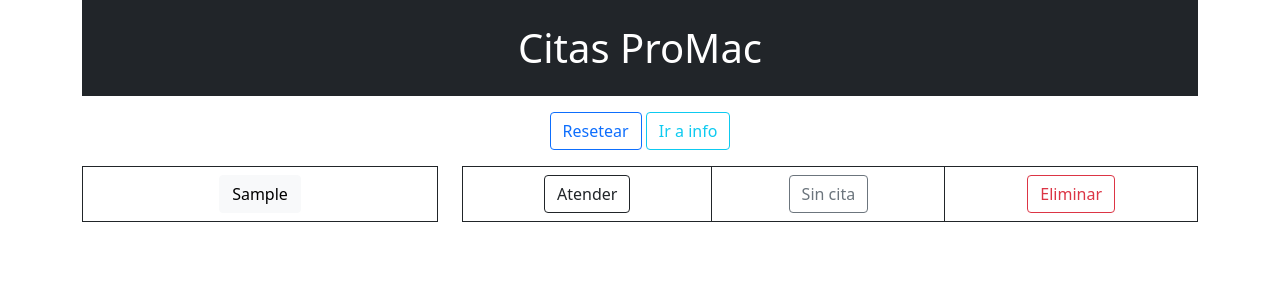
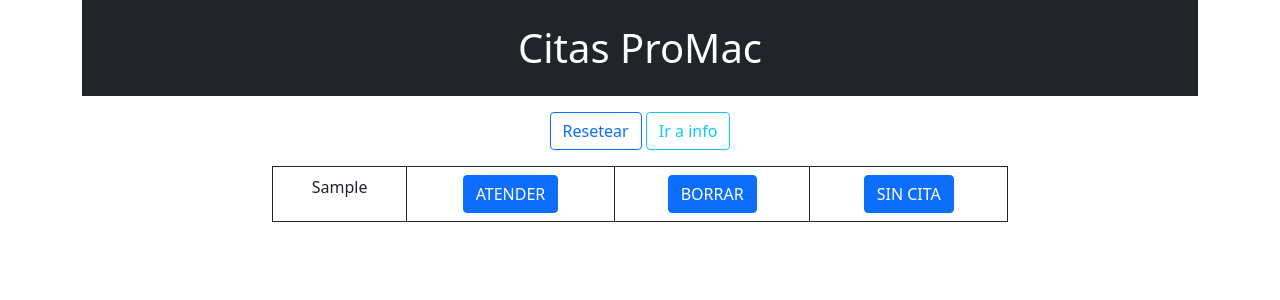
Before and after one commit to adrian2405/sin_cita, a PHP site: page / in a window 1280 px wide. Shown: the top 300 px of the page. Run offline with PHP 8.4, Linux system fonts and the light colour scheme; tables that the repository leaves empty or names only in its code hold one stand-in row (values such as "Sample post"); lists and menus that the app fills with data are empty; some libraries are stand-ins or nearby versions.

Commit message:
menos codigo mas chachi

```diff
--- a/conexion.php
+++ b/conexion.php
@@ -1,6 +1,6 @@
 <?php
     $servername = "localhost";
-    $database = "sin_cita";
+    $database = "promacturnos";
     $username = "root";
     $password = "";
     // Create connection
--- a/index.php
+++ b/index.php
@@ -28,6 +28,16 @@
 
 ?>
 
+
+
+
+
+
+
+
+
+
+
 <!doctype html>
 <html lang="en">
 
@@ -37,6 +47,7 @@
     <link href="https://cdn.jsdelivr.net/npm/bootstrap@5.0.0-beta2/dist/css/bootstrap.min.css" rel="stylesheet" integrity="sha384-BmbxuPwQa2lc/FVzBcNJ7UAyJxM6wuqIj61tLrc4wSX0szH/Ev+nYRRuWlolflfl" crossorigin="anonymous">
     <link rel="stylesheet" href="styles/style.css">
     <title>Panel de control</title>
+    <script src="https://code.jquery.com/jquery-3.6.0.min.js" integrity="sha256-/xUj+3OJU5yExlq6GSYGSHk7tPXikynS7ogEvDej/m4=" crossorigin="anonymous"></script>
 </head>
 
 <body>
@@ -58,47 +69,13 @@
 
     </div>
 
-        <div class="col-4">
-        <table class="table table-bordered table-hover border-dark text-center" id="example">
+        <div class="col-8">
 
-        </table>
+        <table class="table table-bordered table-hover border-dark text-center" id="example"></table>
 
         </div>
 
         <div class="col-8">
-
-        <table class="table table-bordered table-hover border-dark text-center" id="example_2">
-
-        <?php
-
-        //Función que recorre la tabla de la base de datos y lo muestra en una tabla html
-
-        while($row = mysqli_fetch_array($result))
-        {
-
-        ?>
-            <tr>
-
-            <!-- Pendiente modificar botones para que envíen las variables a info.php -->
-            <form method="POST" action="">
-            <td><input type="submit" name="insert" value="Atender" class="btn btn-outline-dark" /></td>
-            </form>
-            <td><button type='button' class='btn btn-outline-secondary'>Sin cita</button></td>
-            <td><a class="btn btn-outline-danger" href="borrar.php? id=<?php echo $row["id"];?>"> Eliminar</a></td>
-            </tr>
-        <?php
-        }
-
-        if(isset($_POST['insert'])){
-
-            $insert = "INSERT INTO horarios_info VALUES (".$row['hora'].") WHERE 'id' = ".$row['id']."";
-            $result = mysqli_query($conn, $insert);
-
-        }
-
-        ?>
-
-        </table>
 
         </div>
 
@@ -111,7 +88,28 @@
 
 </body>
 
+
+
+
+
+
+
+
+
+
+
+
+
+
+
+
 <script>
+
+
+
+
+
+
 
     var contenido = document.querySelector('#example');
 
@@ -125,25 +123,188 @@
 
             }
 
+
+/***************
+
+AQUI SE CREA LA TABLA
+
+CADA BOTON TIENE UN EVENTO QUE LANZA SU FUNCION CORRESPONDIENTE
+
+CADA FUNCION OBTIENE LA HORA A LA QUE HACE REFERENCIA ESE BOTON POR EL ATRIBUTO NAME
+
+
+ */
+
             function tabla (data){
 
 
                 contenido.innerHTML = ''
+
+
                 for(let valor of data){
+
+
 
                         contenido.innerHTML += `
 
                         <tr>
-                        <th scope="col">  <button type='button' class='btn btn-light'>${valor.hora}  </button></th>
+                        <td scope="col">  ${valor.hora} </td>
+
+                        <td scope="col">
+
+                        <form method="post">
+                        <input type="button" onclick="attending(this.name)" name="${valor.hora}" class="btn btn-primary" value="ATENDER" id="A${valor.hora}">
+                        </form>
+
+                        </td>
+
+                        <td scope="col">
+
+                        <form method="post">
+                        <input type="button" onclick="deleteAppointment(this.name)" name="${valor.hora}" class="btn btn-primary" value="BORRAR" id="D${valor.hora}">
+                        </form>
+
+                        </td>
+
+
+                        <td scope="col">
+
+                        <form method="post">
+                        <input type="button" onclick="notAppointment(this.name)" name="${valor.hora}" class="btn btn-primary" value="SIN CITA" id="S${valor.hora}">
+                        </form>
+
+                        </td>
+
                         </tr>
 
-                        `
-                }
+                        `;
 
-            }
+
+
+
+                }//FIN BUCLE
+
+            }//FIN METODO
+
 
 traer();
 
+
+
+
+
+
+
+
+
+function deleteAppointment (name){
+
+//AQUI VA EL ALGORITMO DE ABAJO
+alert('BORRANDO A ' + name)
+
+}
+
+
+
+function notAppointment (name){
+
+//AQUI VA EL ALGORITMO DE ABAJO
+alert('SIN CITA  ' + name)
+
+}
+
+
+
+
+function attending (name){
+
+//AQUI VA EL ALGORITMO DE ABAJO
+alert('ATENDIENDO A ' + name)
+
+}
+
+
+
+
+
+
+//ESTE ES EL ALGORITMO QUE VA EN LAS FUNCIONES DE ATENDER, BORRAR Y SIN CITA
+
+//SOLO HAY QUE EDITARLO Y USAR SOLO LO QUE NOSOTROS NECESITAMOS PARA NUESTRO PROYECTO
+
+//LA IDEA DE ESTE ALGORITMO ES MEDIANTE JQUERY Y AJAX ENVIAR LA HORA AL PHP CORRESPONDIENTE
+
+//EN ESE PHP SE RECOGE LA HORA Y SE HACE LO QUE SE TENGA QUE HACER
+
+//TE DEJO EL LINK DE DONDE SE MUESTRA COMO FUNCIONA
+//CODIGO: https://www.studentstutorial.com/ajax/insert-data
+//VIDEO: https://www.youtube.com/watch?v=DqYbcjj9M2U&t=66s
+
+//PERO OJOO!!! NO PODEMOS COPIARLO TAL CUAL, HAY QUE ADAPTARLO A LO NUESTRO
+
+//SOLO CON LO QUE COPIE AQUI ABAJO DEBERIA FURULAR JEJE
+
+// ***** VAMOS ADRIAN SOMOS DIOSES DE LA PROGRAMACION XD *******
+
+/*
+
+$(document).ready(function() {
+
+
+$.ajax({
+				url: "save.php",
+				type: "POST",
+				data: {
+					name: name
+				},
+				cache: false,
+				success: function(dataResult){
+					var dataResult = JSON.parse(dataResult);
+					if(dataResult.statusCode==200){
+						$("#butsave").removeAttr("disabled");
+						$('#fupForm').find('input:text').val('');
+						$("#success").show();
+						$('#success').html('Data added successfully !');
+					}
+					else if(dataResult.statusCode==201){
+					   alert("Error occured !");
+					}
+
+				}
+			});
+
+
+
+});
+
+ */
+
+
+
+
 </script>
 
+
+
+
+
+
+
+
+
+
+
+
+
+
+
+
+
+
+
+
+
+
+
+
 </html>
```
Also changed, not shown: insert.php (added, +23 -0 lines).
